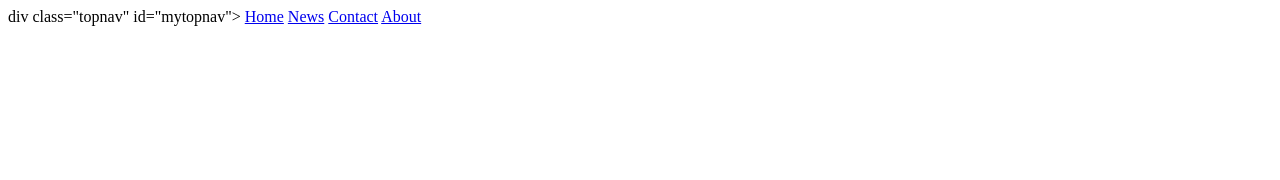
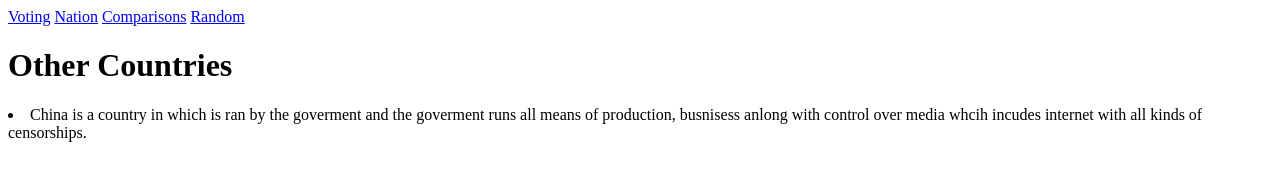
Before and after one commit to OPerezSantibanez/China, a plain HTML site: page index.html in a window 1280 px wide. Drawn offline with Linux system fonts and the light colour scheme.

Commit message:
Update index.html

```diff
--- a/index.html
+++ b/index.html
@@ -1,13 +1,17 @@
 <html>
 <body>
-div class="topnav"
-id="mytopnav">
-  <a href="home.html">Home</a>
-  <a href="news.html">News</a>
-  <a
-href="contact.html">Contact</a>
-  <a
-href="about.html">About</a>
- </div>
-</body>
-</html>
+<div class="topnav" id="myTopnav">
+<a href="home.html'>Home</a>
+<a href="voting.html">Voting</a>
+<a href="nation.html">Nation</a>
+<a href="comparisons.html">Comparisons</a>
+<a href="random.html">Random</a>
+  <h1> Other Countries</h1>
+  <p>
+   <li>
+      China is a country in which is ran by the goverment and the goverment runs all means of production, busnisess anlong with control over media whcih incudes internet with all kinds of censorships.
+  </li>
+ </p>
+  </div>
+ </body>
+  </html>
```
